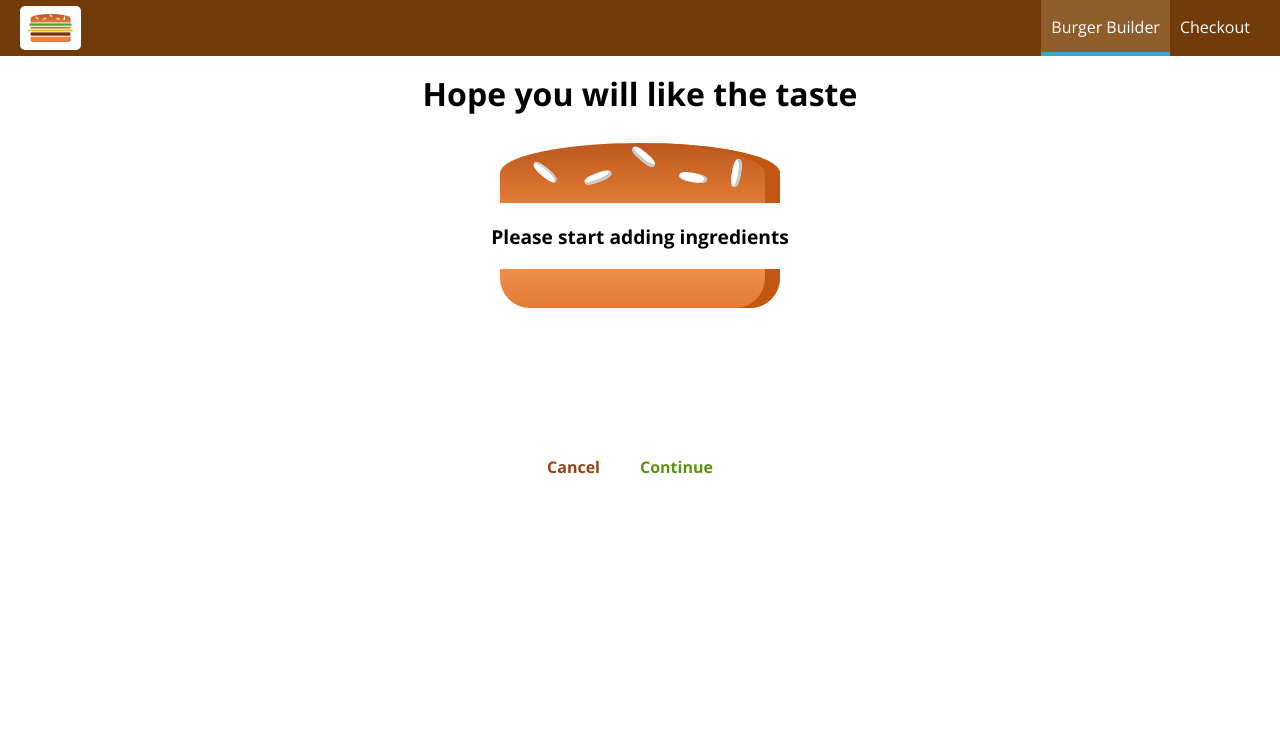
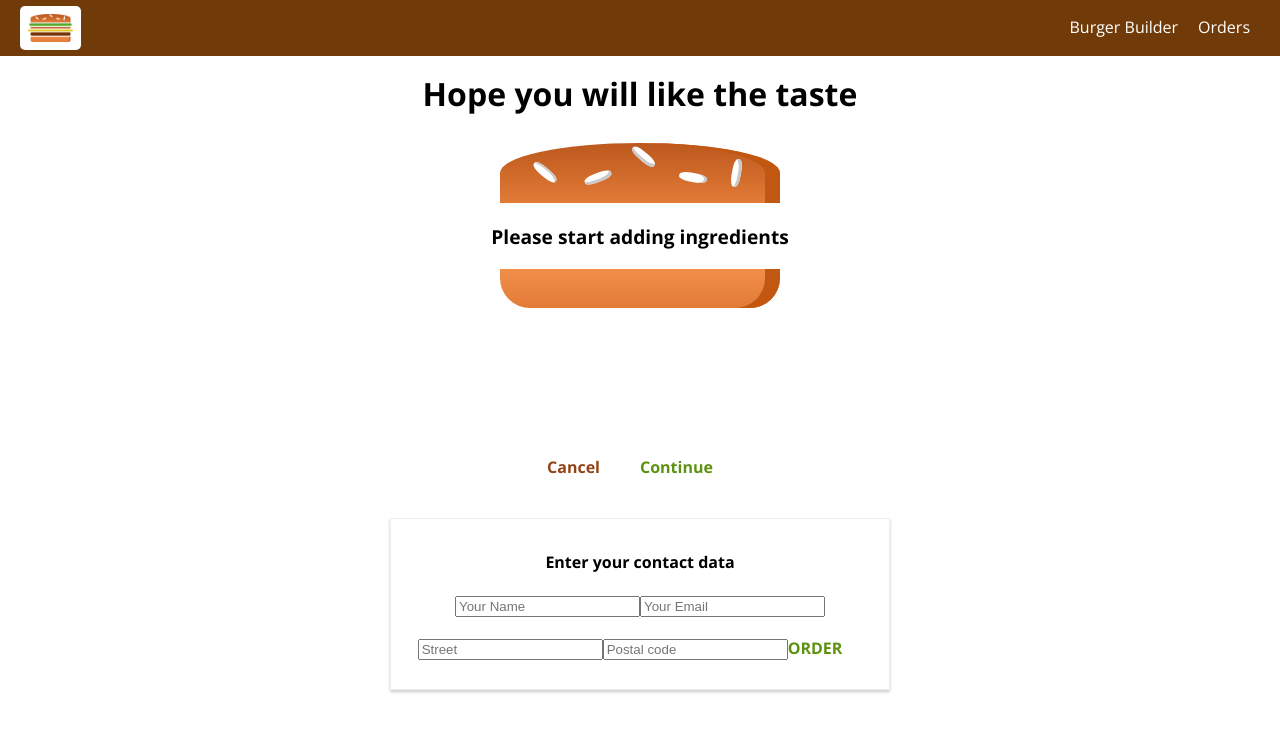
Before and after one commit to Hrugved/BurgerBuilder-React-App-, a React (Create React App) app: page /checkout/contact-data in a window 1280 px wide. Shown: the top 732 px of the page. Built offline with nearby package versions, Linux system fonts and the light colour scheme.

Commit message:
L260 : Add orders page

```diff
--- a/src/App.js
+++ b/src/App.js
@@ -3,12 +3,14 @@ import Layout from './hoc/Layout/Layout'
 import BurgerBuilder from './containers/BurgerBuilder/BurgerBuilder'
 import Checkout from './containers/Checkout/Checkout'
 import {Switch,Route} from 'react-router-dom'
+import Orders from './containers/Orders/Orders'
 
 function App() {
   return (
       <Layout>
         <Switch>
           <Route path="/checkout" component={Checkout} />
+          <Route path="/orders" component={Orders} />
           <Route path="/" component={BurgerBuilder} />
         </Switch>
       </Layout>
--- a/src/components/Naivgation/NavigationItems/NavigationItem/navigationItem.js
+++ b/src/components/Naivgation/NavigationItems/NavigationItem/navigationItem.js
@@ -1,10 +1,15 @@
 import React from 'react'
 import classes from './NavigationItem.module.css'
+import {NavLink} from 'react-router-dom'
 
 const NavigationItem = (props) => {
     return (
         <li className={classes.NavigationItem}>
-            <a className={props.active ? classes.active : null} href={props.link}>{props.children}</a>
+        {/* to={prefix of path} => it decides wheteher the link is active or not */}
+            <NavLink
+                exact
+                to={props.link}
+                activeClassName={classes.active}>{props.children}</NavLink>
         </li>
     )
 }
--- a/src/components/Naivgation/NavigationItems/NavigationItems.js
+++ b/src/components/Naivgation/NavigationItems/NavigationItems.js
@@ -5,8 +5,8 @@ import NavigationItem from './NavigationItem/navigationItem'
 const NavigationItems = (props) => {
     return (
         <ul className={classes.NavigationItems}>
-            <NavigationItem link='/' active>Burger Builder</NavigationItem>
-            <NavigationItem link='/'>Checkout</NavigationItem>
+            <NavigationItem link='/' exact>Burger Builder</NavigationItem>
+            <NavigationItem link='/orders'>Orders</NavigationItem>
         </ul>
     )
 }
--- a/src/containers/BurgerBuilder/BurgerBuilder.js
+++ b/src/containers/BurgerBuilder/BurgerBuilder.js
@@ -72,41 +72,11 @@ class BurgerBuilder extends Component {
     }
 
     purchasingContinuehandler = () => {
-        // this.setState({loading: true})
-        // const order = {
-        //     ingredients: this.state.ingredients,
-        //     price: this.state.totalPrice,
-        //     customer:{
-        //         name: 'lindsey',
-        //         address: {
-        //             street: 'pensylvinia',
-        //             zipcode: '208106',
-        //             country: 'USA'
-        //         },
-        //         email: 'leigh@gmail.com'
-        //     },
-        //     deliveryMethod: 'fastest'
-        // }
-        // axios.post('/orders.json', order)
-        //     .then(res => {
-        //         this.setState({loading:false, purchasing: false, purchased:true})
-        //         console.log(this.props)
-        //         // this.props.history.push('/checkout')
-        //         this.props.history.push({
-        //             pathname: '/checkout',
-        //             state: this.state.ingredients
-        //         })
-        //         console.log('success')
-        //     })
-        //     .catch(e => {
-        //         this.setState({loading:false, purchasing: false})
-        //         console.log('error')
-        //     })
         const queryParams = []
         for (let i in this.state.ingredients){
             queryParams.push(encodeURIComponent(i) + '=' + encodeURIComponent(this.state.ingredients[i]))
         }
-
+        queryParams.push('price=' + (this.state.totalPrice))
         this.props.history.push({
             pathname: '/checkout',
             search: '?' + queryParams.join('&')
--- a/src/containers/Checkout/Checkout.js
+++ b/src/containers/Checkout/Checkout.js
@@ -1,26 +1,34 @@
 import React , {Component} from 'react'
 import CheckoutSummary from '../../components/CheckoutSummary/CheckoutSummary'
+import {Route} from 'react-router-dom'
+import ContactData from './ContactData/ContactData'
 
 class Checkout extends Component {
 
-    state = {
+    constructor(props){
+        super(props)
+        this.state = {
             ingredients : {
                 salad: 0,
                 meat: 0,
                 cheese: 0,
                 bacon: 0,
+            },
+            price: 0
         }
-    }
-
-    componentDidMount(){
+        console.log(this.state)
         console.log(this.props.location.search)
         const query = new URLSearchParams(this.props.location.search)
-        const ingredients = {}
-        for (let param of query){
-            // ['salad', '1']
-            ingredients[param[0]] = Number(param[1])
+        // const ingredients = {}
+        // let price = 0
+        for (let param of query){ // ['salad', '1']
+            if(param[0] === 'price') {
+                this.state.price = param[1]
+                continue
             }
-        this.setState({ingredients})
+            this.state.ingredients[param[0]] = Number(param[1])
+        }
+        // this.setState({ingredients, price})
     }
 
     checkoutCancelHandler = () => {
@@ -34,11 +42,19 @@ class Checkout extends Component {
     render() {
         console.log(this.state.ingredients)
         return (
+            <div>
                 <CheckoutSummary
                     ingredients={this.state.ingredients}
                     cancelled = {this.checkoutCancelHandler}
                     continued = {this.checkoutContinueHandler}
                 />
+                <Route path='/checkout/contact-data'
+                    render={(props) => <ContactData
+                                    {...props}
+                                    ingredients={this.state.ingredients}
+                                    price={this.state.price}
+                                    />} />
+            </div>
         )
     }
 }
--- /dev/null
+++ b/src/containers/Checkout/ContactData/ContactData.js
@@ -0,0 +1,77 @@
+import React, {Component} from 'react'
+import Button from '../../../components/UI/Button/Button'
+import classes from './ContactData.module.css'
+import axios from '../../../axios-orders'
+import Spinner from '../../../components/UI/spinner/spinner'
+
+class ContactData extends Component {
+
+    state = {
+        name: '',
+        email:'',
+        address: {
+            street:'',
+            postalCode:''
+        },
+        loading: false
+    }
+
+    orderHandler = (event) => {
+        event.preventDefault()
+        this.setState({loading: true})
+        const order = {
+            ingredients: this.props.ingredients,
+            price: this.props.price,
+            customer:{
+                name: 'lindsey',
+                address: {
+                    street: 'pensylvinia',
+                    zipcode: '208106',
+                    country: 'USA'
+                },
+                email: 'leigh@gmail.com'
+            },
+            deliveryMethod: 'fastest'
+        }
+        axios.post('/orders.json', order)
+            .then(res => {
+                this.setState({loading: false})
+                // // this.setState({loading:false, purchasing: false, purchased:true})
+                // console.log(this.props)
+                // // this.props.history.push('/checkout')
+                // this.props.history.push({
+                //     pathname: '/checkout',
+                //     state: this.state.ingredients
+                // })
+                // console.log('success')
+            })
+            .catch(e => {
+                this.setState({loading:false})
+                console.log('error',e)
+            })
+        console.log(this.props.ingredients)
+    }
+
+    render() {
+        let form = (
+            <form>
+                <input type='text' name='name' placeholder='Your Name' />
+                <input type='email' name='email' placeholder='Your Email' />
+                <input type='text' name='street' placeholder='Street' />
+                <input type='text' name='postalCode' placeholder='Postal code' />
+                <Button type="Success" clicked={this.orderHandler}>ORDER</Button>
+            </form>)
+        if(this.state.loading) {
+            form = <Spinner />
+        }
+
+        return(
+            <div className={classes.ContactData}>
+                <h4>Enter your contact data</h4>
+                {form}
+            </div>
+        )
+    }
+}
+
+export default ContactData
--- /dev/null
+++ b/src/containers/Checkout/ContactData/ContactData.module.css
@@ -0,0 +1,15 @@
+.ContactData {
+    margin: 20px auto;
+    width: 80%;
+    text-align: center;
+    box-shadow: 0 2px 3px #ccc;
+    border: 1px solid #eee;
+    padding: 10px;
+    box-sizing: border-box;
+}
+
+@media (min-width: 600px){
+    .ContactData{
+        width: 500px;
+    }
+}
--- /dev/null
+++ b/src/containers/Orders/Order/Order.js
@@ -0,0 +1,19 @@
+import React from 'react'
+import classes from './Order.module.css'
+
+const Order = (props) => {
+    const Ingredients = Object.keys(props.ingredients).map(item =>
+        <span className={classes.item} key={item}>{item} : {props.ingredients[item]}</span>
+    )
+    return(
+        <div className={classes.Order}>
+            <div className={classes.ingredients}>
+                <span><strong>Ingredients</strong> : </span>
+                {Ingredients}
+            </div>
+            <p>Price: <strong>USD {Number.parseFloat(props.price).toFixed(2)}</strong></p>
+        </div>
+    )
+}
+
+export default Order
--- /dev/null
+++ b/src/containers/Orders/Order/Order.module.css
@@ -0,0 +1,21 @@
+.Order {
+    width: 80%;
+    border: 1px solid #ccc;
+    box-shadow: 0 2px 3px #ccc;
+    padding: 10px;
+    margin: 10px auto;
+    box-sizing: border-box;
+}
+
+.ingredients {
+    display: grid;
+    grid-template-columns: 2fr repeat(4,1fr);
+    grid-column-gap: 1rem;
+    justify-content: start;
+}
+
+.item {
+    /* display: inline-block; */
+    border: 1px solid #ccc;
+    box-shadow: 0 1px 2px #000;
+}
--- /dev/null
+++ b/src/containers/Orders/Orders.js
@@ -0,0 +1,49 @@
+import React, {Component} from 'react'
+import Order from './Order/Order'
+import axios from '../../axios-orders'
+import Spinner from '../../components/UI/spinner/spinner'
+import WithErrorHandler from '../../WithErrorHandler/WithErrorHandler'
+
+class Orders extends Component {
+
+    state = {
+        orders: [],
+        loading: true
+    }
+
+    componentDidMount(props) {
+        axios.get('/orders.json')
+            .then(Orders => {
+                // console.log(orders.data)
+                const orders = Object.keys(Orders.data).map(order => {
+                    return { ...Orders.data[order] , id:order }
+                })
+                this.setState({orders,loading:false})
+            })
+            .catch(e => console.log('error',e))
+    }
+
+    render() {
+        // console.log(this.state.loading)
+        let orders = <Spinner />
+        if(!this.state.loading) {
+            orders = this.state.orders.map(order => {
+                return (
+                    <Order
+                        ingredients={order.ingredients}
+                        price={order.price}
+                        key={order.id}
+                    />
+                )
+            })
+        }
+
+        return(
+            <div>
+                {orders}
+            </div>
+        )
+    }
+}
+
+export default WithErrorHandler(Orders,axios)
```
Lines whose indentation alone changed are shown as unchanged.
